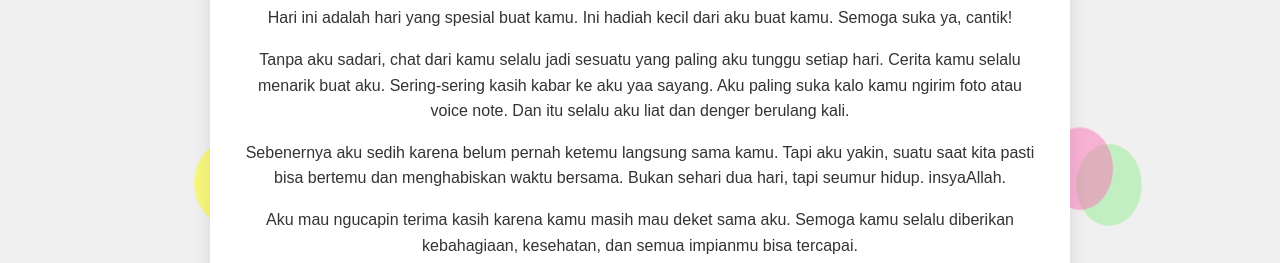
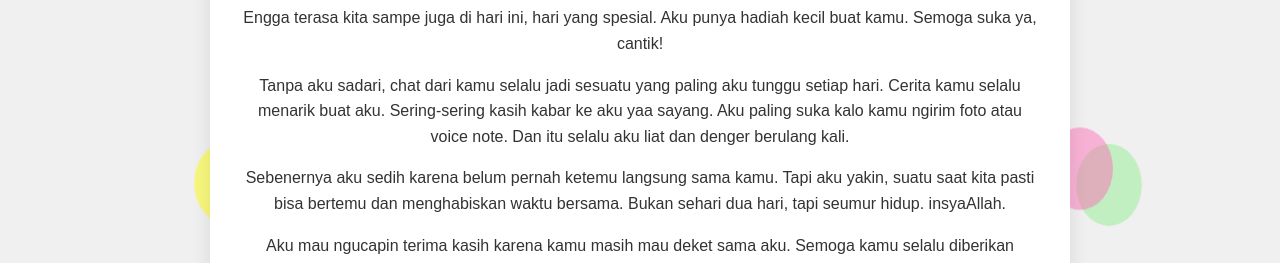
Before and after one commit to dikyrest/tika-birthday, a plain HTML site: page index.html in a window 1280 px wide. Shown: the part 323-586 px from the top of the page. Drawn offline with Linux system fonts and the light colour scheme.

Commit message:
update birthday message

```diff
--- a/index.html
+++ b/index.html
@@ -19,7 +19,7 @@
         <div id="pesan-personal">
             <h1>Selamat Ulang Tahun, Tika!</h1>
             <div class="message-box">
-                <p>Hari ini adalah hari yang spesial buat kamu. Ini hadiah kecil dari aku buat kamu. Semoga suka ya, cantik!</p>
+                <p>Engga terasa kita sampe juga di hari ini, hari yang spesial. Aku punya hadiah kecil buat kamu. Semoga suka ya, cantik!</p>
                 <p>Tanpa aku sadari, chat dari kamu selalu jadi sesuatu yang paling aku tunggu setiap hari. Cerita kamu selalu menarik buat aku. Sering-sering kasih kabar ke aku yaa sayang. Aku paling suka kalo kamu ngirim foto atau voice note. Dan itu selalu aku liat dan denger berulang kali.</p>
                 <p>Sebenernya aku sedih karena belum pernah ketemu langsung sama kamu. Tapi aku yakin, suatu saat kita pasti bisa bertemu dan menghabiskan waktu bersama. Bukan sehari dua hari, tapi seumur hidup. insyaAllah.</p>
                 <p>Aku mau ngucapin terima kasih karena kamu masih mau deket sama aku. Semoga kamu selalu diberikan kebahagiaan, kesehatan, dan semua impianmu bisa tercapai.</p>
```
